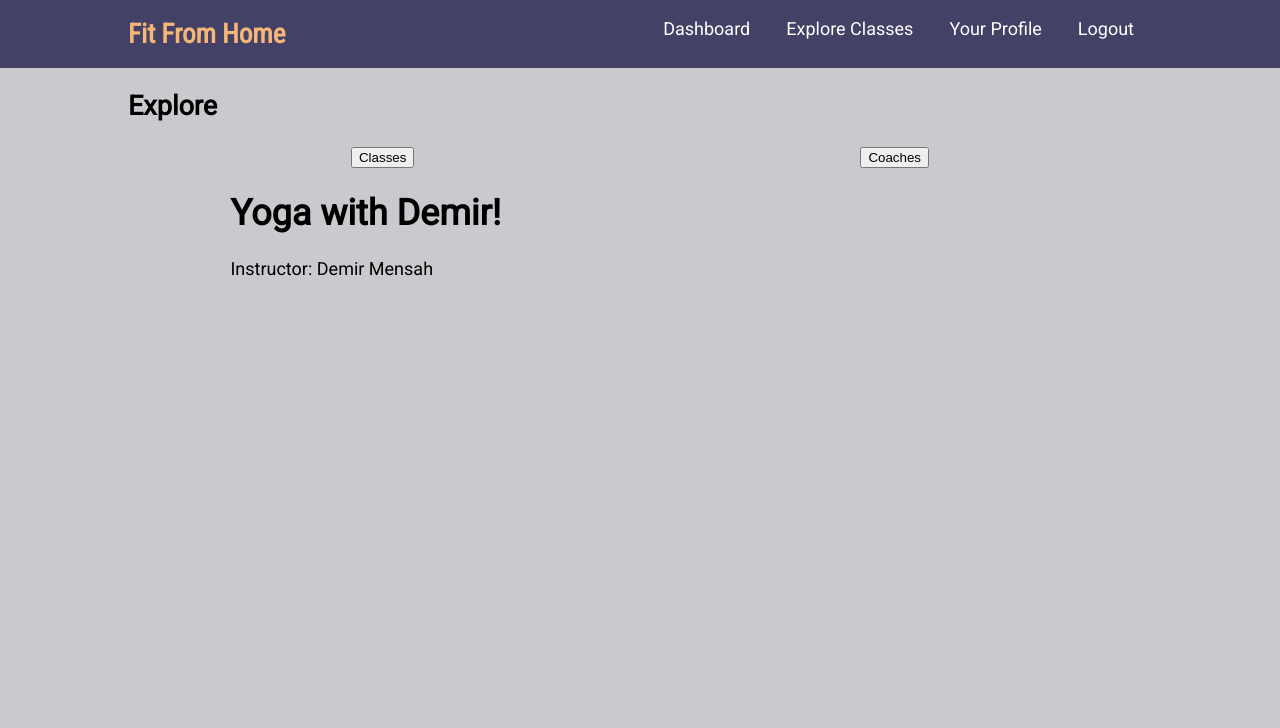
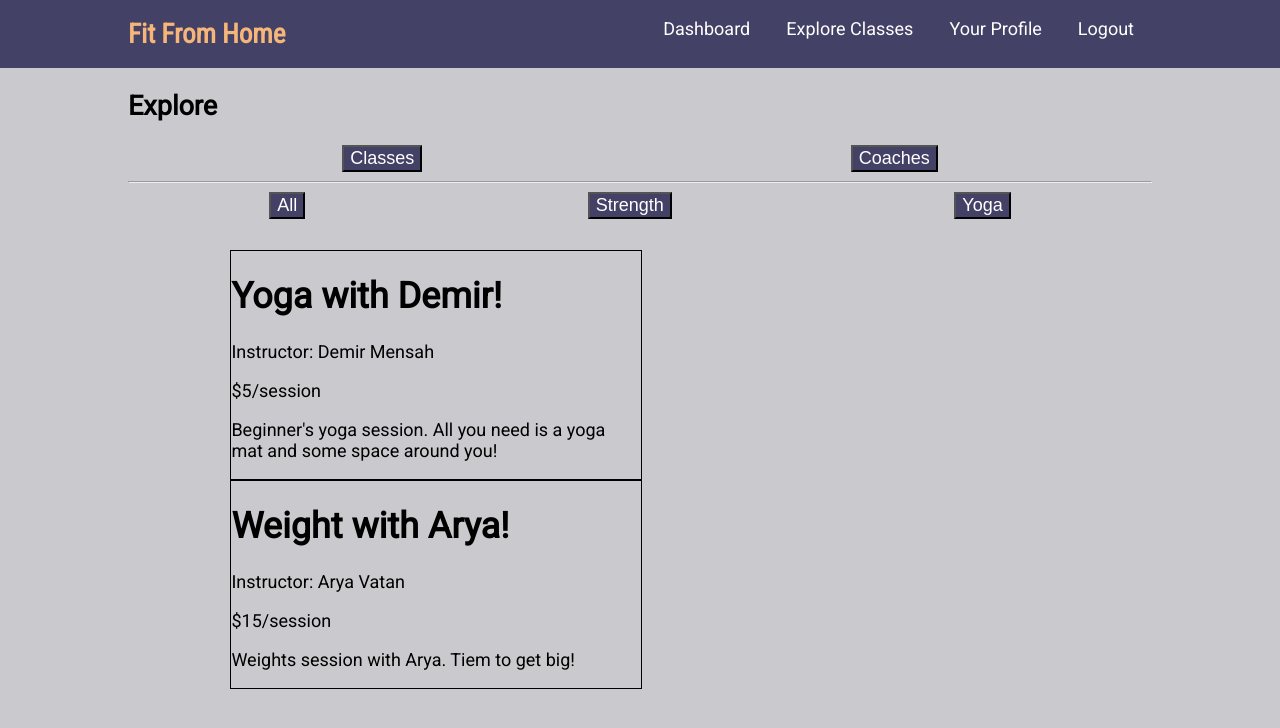
Before and after one commit to aryavatan/FitFromHome, an Angular app in the folder Front-End/FitFromHome/: page /explore in a window 1280 px wide. Shown: the top 728 px of the page. Built offline with nearby package versions, Linux system fonts and the light colour scheme.

Commit message:
Progress into explore page

```diff
--- a/Front-End/FitFromHome/src/app/app.module.ts
+++ b/Front-End/FitFromHome/src/app/app.module.ts
@@ -8,6 +8,8 @@ import { HomeComponent } from './home/home.component';
 import { ExploreComponent } from './explore/explore.component';
 import { ProfileComponent } from './profile/profile.component';
 import { ClassComponent } from './class/class.component';
+import { ClassListComponent } from './explore/class-list/class-list.component';
+import { CoachListComponent } from './explore/coach-list/coach-list.component';
 
 @NgModule({
   declarations: [
@@ -16,7 +18,9 @@ import { ClassComponent } from './class/class.component';
     HomeComponent,
     ExploreComponent,
     ProfileComponent,
-    ClassComponent
+    ClassComponent,
+    ClassListComponent,
+    CoachListComponent
   ],
   imports: [
     BrowserModule,
--- /dev/null
+++ b/Front-End/FitFromHome/src/app/explore/class-list/class-list.component.html
@@ -0,0 +1,11 @@
+<div class="container">
+    <div class="classes-div" *ngFor="let class of classes">
+        <div>
+            <h1>{{ class.title }}</h1>
+            <p>Instructor: {{ class.createdBy }}</p>
+            <p>${{class.price}}/session</p>
+            <p>{{class.description}}</p>
+        </div>
+
+    </div>
+</div>
--- /dev/null
+++ b/Front-End/FitFromHome/src/app/explore/class-list/class-list.component.scss
@@ -0,0 +1,4 @@
+.classes-div {
+    border: 1px solid black;
+    width: 50%;
+  }
--- /dev/null
+++ b/Front-End/FitFromHome/src/app/explore/class-list/class-list.component.ts
@@ -0,0 +1,32 @@
+import { Component } from '@angular/core';
+
+@Component({
+    selector: 'app-class-list',
+    templateUrl: './class-list.component.html',
+    styleUrls: ['./class-list.component.scss']
+})
+export class ClassListComponent {
+    classes = [
+        {
+          title: "Yoga with Demir!",
+          createdBy: "Demir Mensah",
+          description: "Beginner's yoga session. All you need is a yoga mat and some space around you!",
+          category: "Yoga",
+          price: "5",
+          startDate: new Date().getTime(),
+          endDate: (new Date().getTime() + 3600)
+        },
+        {
+          title: "Weight with Arya!",
+          createdBy: "Arya Vatan",
+          description: "Weights session with Arya. Tiem to get big!",
+          category: "Strength",
+          price: "15",
+          startDate: new Date().getTime(),
+          endDate: (new Date().getTime() + 3600)
+        }
+      ];
+
+      constructor() {}
+
+}
--- /dev/null
+++ b/Front-End/FitFromHome/src/app/explore/coach-list/coach-list.component.html
@@ -0,0 +1,8 @@
+<div class="container">
+    <div class="coach" *ngFor="let coach of coaches">
+        <h1>{{coach.name}}</h1>
+        <h5>{{coach.category}}</h5>
+
+    </div>
+
+</div>
--- /dev/null
+++ b/Front-End/FitFromHome/src/app/explore/coach-list/coach-list.component.ts
@@ -0,0 +1,22 @@
+import { Component } from '@angular/core';
+
+@Component({
+    selector: 'app-coach-list',
+    templateUrl: './coach-list.component.html',
+    styleUrls: ['./coach-list.component.scss']
+})
+export class CoachListComponent{
+    coaches = [
+        {
+          name: "demir",
+          category: "yoga"
+        },
+        {
+          name: "arya",
+          category: "strenght"
+        }
+      ];
+    constructor() {
+
+    }
+}
--- a/Front-End/FitFromHome/src/app/explore/explore.component.html
+++ b/Front-End/FitFromHome/src/app/explore/explore.component.html
@@ -1,19 +1,38 @@
 <h2>Explore</h2>
 <ul>
     <li>
-        <button>Classes</button>
+        <button (click)="toggleCategory()">Classes</button>
     </li>
     <li>
-        <button>Coaches</button>
+        <button (click)="toggleCategory()">Coaches</button>
     </li>
 </ul>
+<hr>
 
-<div class="container">
-    <div class="classes-div" *ngFor="let class of classes">
-        <div>
-            <h1>{{ class.title }}</h1>
-            <p>Instructor: {{ class.createdBy }}</p>
-        </div>
 
+<div *ngIf="classesSelected">
+    <div class="category-list">
+        <ul>
+            <li>
+                <button>
+                    All
+                </button>
+            </li>
+            <li>
+                <button>
+                    Strength
+                </button>
+            </li>
+            <li>
+                <button>
+                    Yoga
+                </button>
+            </li>
+        </ul>
     </div>
+    <app-class-list></app-class-list>
 </div>
+
+<div *ngIf="!classesSelected">
+    <app-coach-list></app-coach-list>
+</div>
--- a/Front-End/FitFromHome/src/app/explore/explore.component.scss
+++ b/Front-End/FitFromHome/src/app/explore/explore.component.scss
@@ -6,3 +6,15 @@ ul {
     flex: 1 1 auto;
     justify-content: space-around;
   }
+
+  button {
+    font-size: 18px;
+    color: white;
+    background-color: #444166;
+  }
+
+
+  .category-list {
+    margin: 0 auto;
+    margin-bottom: 3%;
+  }
--- a/Front-End/FitFromHome/src/app/explore/explore.component.ts
+++ b/Front-End/FitFromHome/src/app/explore/explore.component.ts
@@ -6,20 +6,7 @@ import { Component, OnInit } from '@angular/core';
   styleUrls: ['./explore.component.scss']
 })
 export class ExploreComponent implements OnInit {
-  classes = [
-    {
-      title: "Yoga with Demir!",
-      createdBy: "Demir Mensah",
-      description: "Beginner's yoga session. All you need is a yoga mat and some space around you!",
-      category: "Yoga",
-      price: "5",
-      startDate: new Date().getTime(),
-      endDate: (new Date().getTime() + 3600)
-    }
-  ];
-  coaches = [
-
-  ];
+  classesSelected = true;
 
   constructor() { }
 
@@ -27,4 +14,7 @@ export class ExploreComponent implements OnInit {
     // fetch & store classes + coach profiles
   }
 
+  toggleCategory() {
+    this.classesSelected = !this.classesSelected;
+  }
 }
```
Also changed, not shown: Front-End/FitFromHome/src/app/explore/coach-list/coach-list.component.scss (added).
